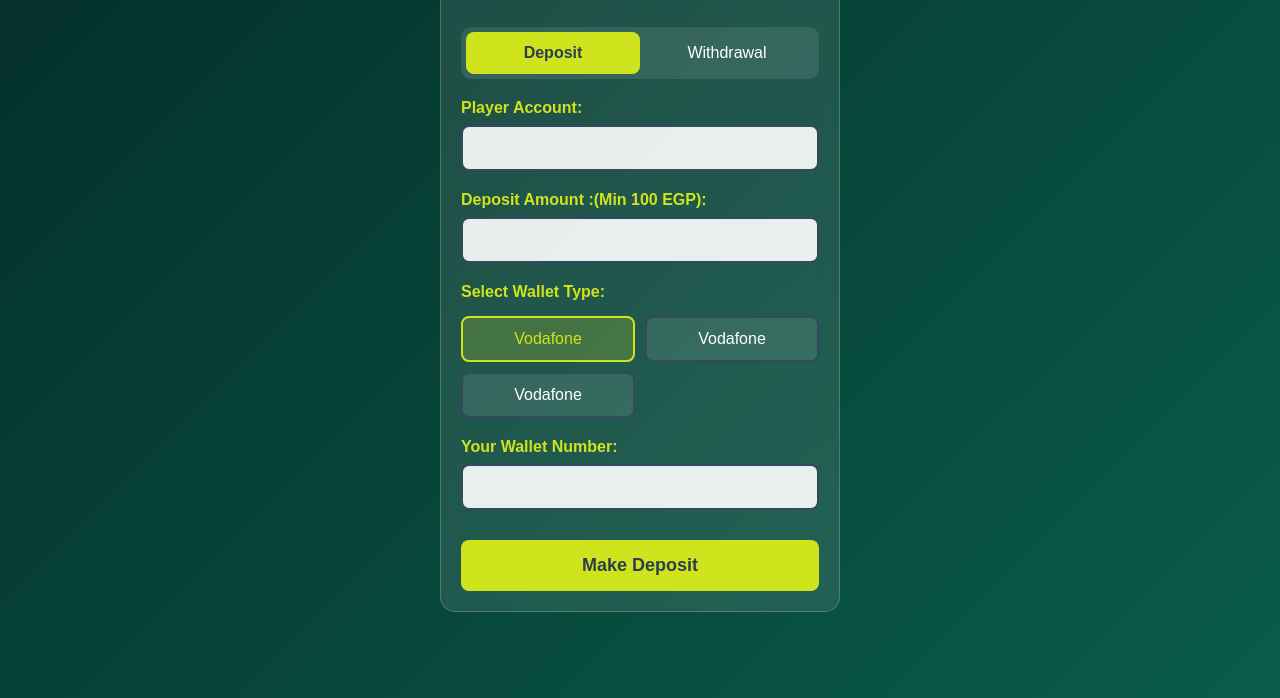
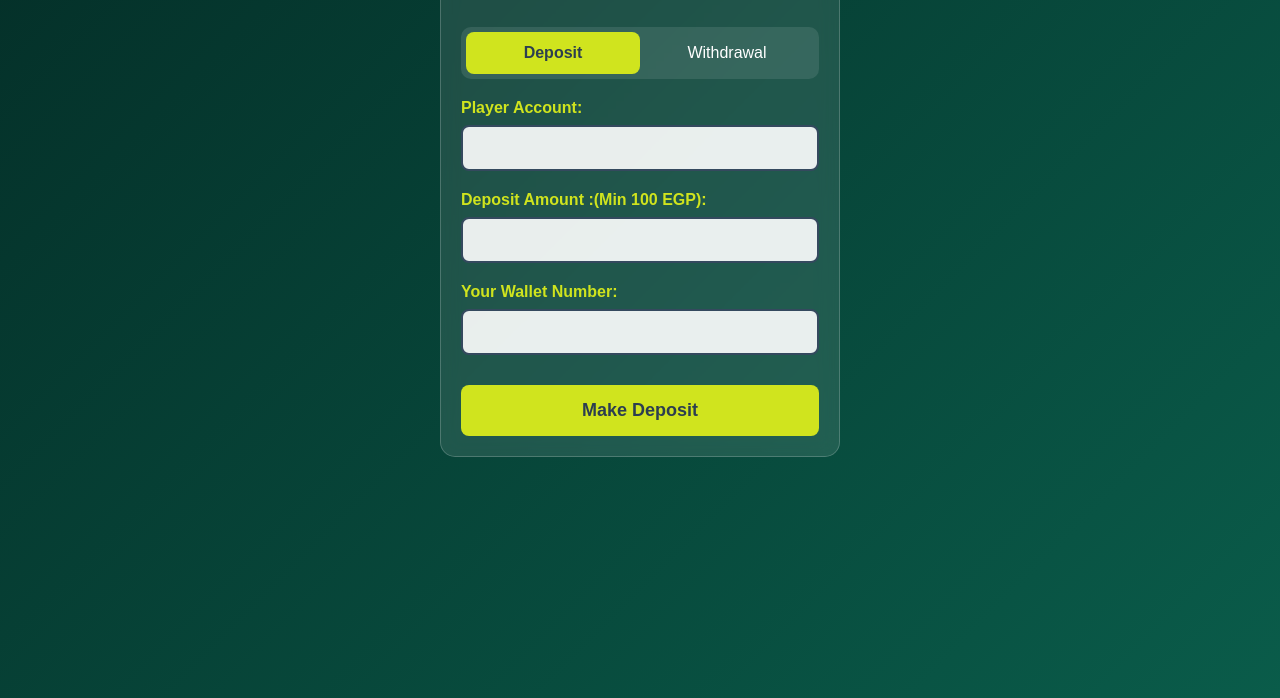
Before and after one commit to SBAgents/fast-deposit, a plain HTML site: page index.html in a window 1280 px wide. Shown: the part 102-800 px from the top of the page. Drawn offline with Linux system fonts and the light colour scheme.

Commit message:
Update index.html

```diff
--- a/index.html
+++ b/index.html
@@ -540,7 +540,7 @@
                 depositAccountDisplayGroup: true,
                 depositAccountInputGroup: true,
                 depositAmountGroup: true,
-                walletTypeGroup: true,
+                walletTypeGroup: false,
                 playerWalletNumberGroup: true,
                 transactionIdGroup: false,
                 withdrawalAccountDisplayGroup: true,
```
